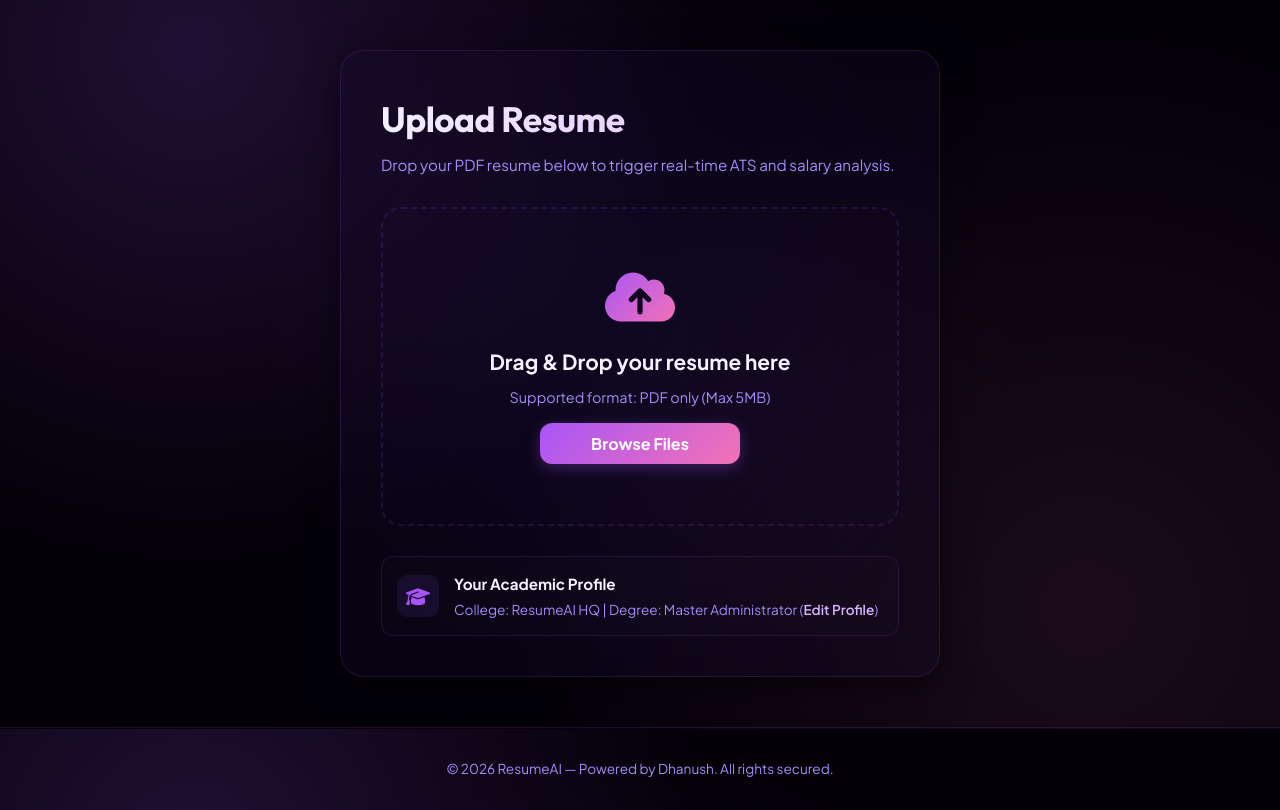
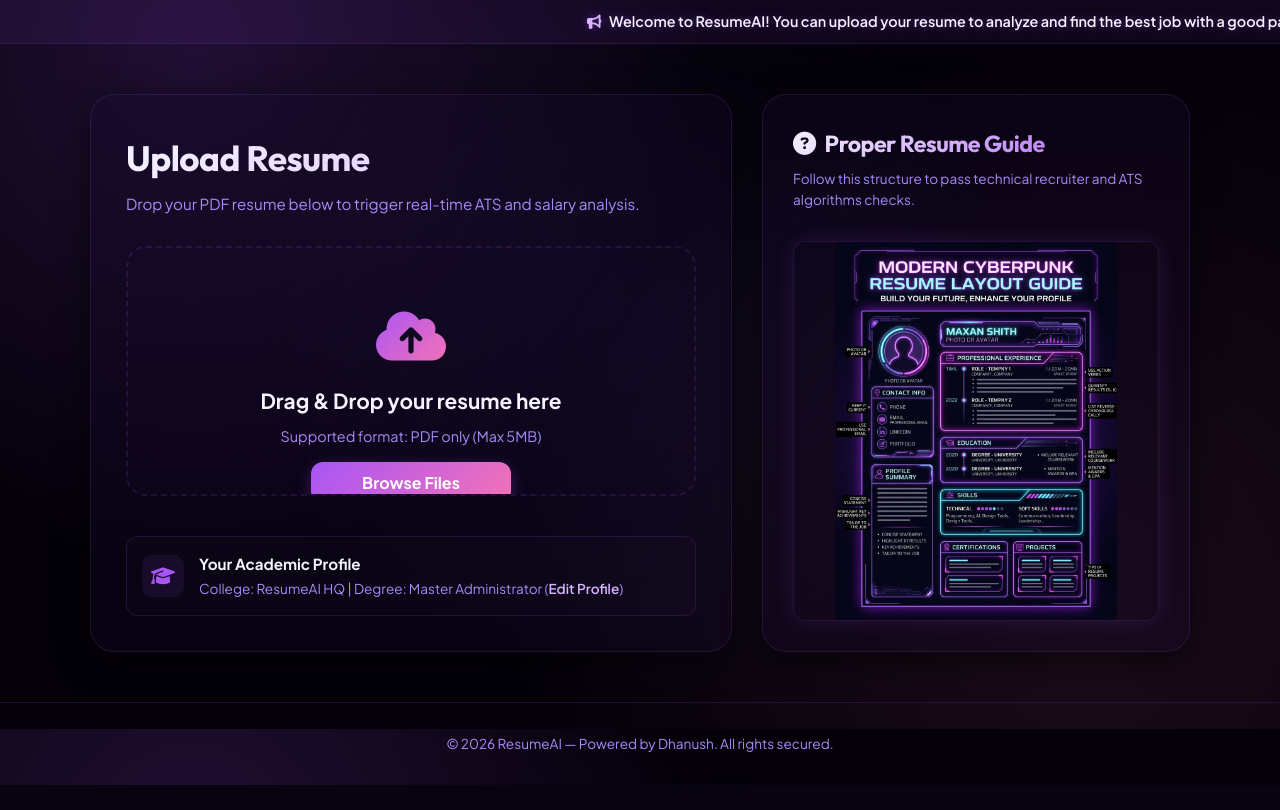
Before and after one commit to DhanushRavi05/AI_resume_analyzer, a Flask app: page /upload in a window 1280 px wide. Shown: the part 71-881 px from the top of the page. After the commit the page ends 856 px from the top, so only its background shows below. Run offline with Flask 3, Linux system fonts and the light colour scheme; a user stored in the database is signed in.

Commit message:
Add scrolling marquee, side proper resume guide infographic, and verification updates by Dhanush

```diff
--- a/static/css/style.css
+++ b/static/css/style.css
@@ -733,3 +733,72 @@
     border-top: 1px solid var(--border-glass);
     margin-top: auto;
 }
+
+/* Premium Scrolling Marquee Banner */
+.marquee-container {
+    width: 100%;
+    background: rgba(168, 85, 247, 0.08); /* Semi-transparent purple */
+    border-bottom: 1px solid var(--border-glass);
+    overflow: hidden;
+    white-space: nowrap;
+    padding: 10px 0;
+    box-sizing: border-box;
+    display: flex;
+    align-items: center;
+}
+
+.marquee-text {
+    display: inline-block;
+    padding-left: 100%;
+    font-size: 0.9rem;
+    font-weight: 600;
+    color: var(--text-primary);
+    animation: marquee 25s linear infinite;
+    text-shadow: 0 0 8px rgba(168, 85, 247, 0.4);
+}
+
+@keyframes marquee {
+    0% { transform: translate3d(0, 0, 0); }
+    100% { transform: translate3d(-100%, 0, 0); }
+}
+
+/* Two-column layout on Upload Page */
+.upload-grid-layout {
+    display: flex;
+    gap: 30px;
+    width: 100%;
+    max-width: 1100px;
+    margin: 0 auto;
+    align-items: stretch;
+    flex-wrap: wrap;
+}
+
+.upload-column-left {
+    flex: 1.2;
+    min-width: 320px;
+    display: flex;
+    flex-direction: column;
+    gap: 20px;
+}
+
+.upload-column-right {
+    flex: 0.8;
+    min-width: 320px;
+    display: flex;
+    flex-direction: column;
+}
+
+.resume-guide-card {
+    height: 100%;
+    display: flex;
+    flex-direction: column;
+}
+
+.resume-guide-image {
+    width: 100%;
+    border-radius: 12px;
+    border: 1px solid var(--border-glass);
+    margin-top: 15px;
+    box-shadow: 0 0 20px rgba(168, 85, 247, 0.15);
+    object-fit: cover;
+}
--- a/templates/base.html
+++ b/templates/base.html
@@ -32,6 +32,13 @@
         </ul>
     </nav>
 
+    <!-- Scrolling Marquee Banner -->
+    <div class="marquee-container">
+        <div class="marquee-text">
+            <i class="fa-solid fa-bullhorn" style="color: var(--secondary); margin-right: 5px;"></i> Welcome to ResumeAI! You can upload your resume to analyze and find the best job with a good package. &nbsp;&nbsp;&nbsp;&nbsp;&nbsp;&nbsp;&nbsp;&nbsp; <i class="fa-solid fa-wand-magic-sparkles" style="color: var(--primary); margin-right: 5px;"></i> Upload your PDF resume to trigger real-time AI matching and salary evaluations.
+        </div>
+    </div>
+
     <!-- Main Content Container -->
     <main class="main-content">
         <div style="width: 100%;">
--- a/templates/upload.html
+++ b/templates/upload.html
@@ -10,13 +10,17 @@
     <p style="color: var(--text-muted); margin-top: 10px; font-size: 0.95rem;">Finding matching companies and salary packages...</p>
 </div>
 
-<div class="glass-container upload-card" style="margin: 0 auto;">
+<div class="upload-grid-layout">
+    <!-- Left Column (Form and academic details) -->
+    <div class="upload-column-left">
+        <div class="glass-container" style="margin: 0; width: 100%; box-sizing: border-box; padding: 35px; height: 100%; display: flex; flex-direction: column; justify-content: space-between;">
+            <div>
                 <h1 class="form-title" style="text-align: left; margin-bottom: 5px;">Upload Resume</h1>
                 <p class="form-subtitle" style="text-align: left; margin-bottom: 30px;">Drop your PDF resume below to trigger real-time ATS and salary analysis.</p>
 
                 <!-- Upload Form -->
                 <form id="upload-form" action="{{ url_for('upload') }}" method="POST" enctype="multipart/form-data">
-        <div class="upload-zone" id="upload-zone">
+                    <div class="upload-zone" id="upload-zone" style="height: 250px;">
                         <i class="fa-solid fa-cloud-arrow-up upload-icon"></i>
                         <h3 class="upload-title">Drag & Drop your resume here</h3>
                         <p class="upload-subtitle">Supported format: PDF only (Max 5MB)</p>
@@ -27,6 +31,7 @@
                         <input type="file" id="file-input" name="resume" class="file-input" accept="application/pdf">
                     </div>
                 </form>
+            </div>
 
             <div style="margin-top: 30px; display: flex; align-items: center; gap: 15px; background: rgba(255,255,255,0.01); border: 1px solid var(--border-glass); border-radius: 12px; padding: 15px;">
                 <div style="background: rgba(139, 92, 246, 0.1); width: 42px; height: 42px; border-radius: 10px; display: flex; justify-content: center; align-items: center; color: var(--primary);">
@@ -41,4 +46,20 @@
                 </div>
             </div>
         </div>
+    </div>
+
+    <!-- Right Column (Resume template image guide) -->
+    <div class="upload-column-right">
+        <div class="glass-container resume-guide-card" style="margin: 0; padding: 30px; box-sizing: border-box; height: 100%;">
+            <h2 class="form-title" style="text-align: left; font-size: 1.45rem; margin-bottom: 5px; background: linear-gradient(135deg, var(--text-primary) 0%, var(--primary) 100%); -webkit-background-clip: text; -webkit-text-fill-color: transparent;">
+                <i class="fa-solid fa-circle-question" style="color: var(--primary); margin-right: 5px;"></i> Proper Resume Guide
+            </h2>
+            <p class="form-subtitle" style="text-align: left; margin-bottom: 15px; font-size: 0.85rem;">Follow this structure to pass technical recruiter and ATS algorithms checks.</p>
+
+            <div style="flex: 1; display: flex; align-items: center; justify-content: center;">
+                <img src="{{ url_for('static', filename='images/proper_resume_guide.png') }}" class="resume-guide-image" alt="Proper Resume Guide InfoGraphic" style="max-height: 380px; object-fit: contain;">
+            </div>
+        </div>
+    </div>
+</div>
 {% endblock %}
```
Also changed, not shown: static/images/proper_resume_guide.png (added). Lines whose indentation alone changed are shown as unchanged.
